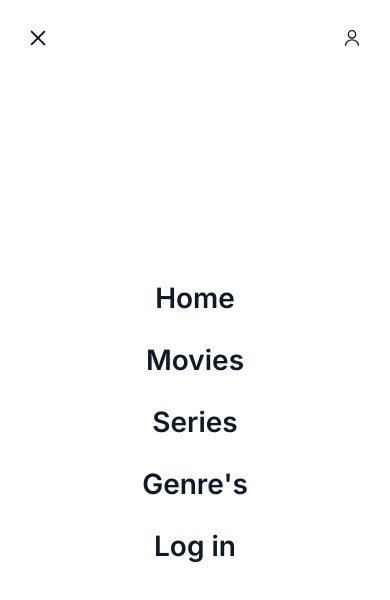
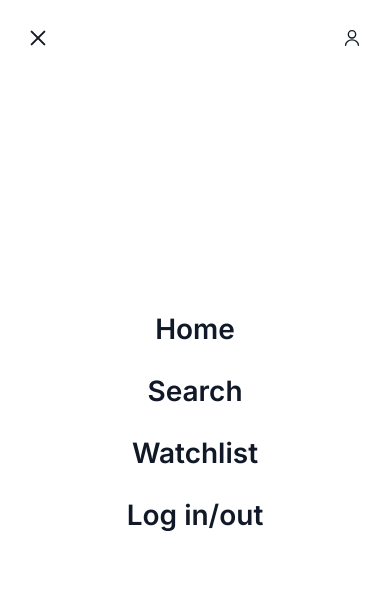
Before and after one commit to iti101/movieDatabase2.5, a React (Vite) app: page / in a window 390 px wide. Both pictures are taken after a click on the button 38 px from the left and 38 px from the top of the page. Shown: the top 600 px of the page. Built offline with nearby package versions, Linux system fonts and the light colour scheme.

Commit message:
Main menu adjustments

```diff
--- a/src/App.jsx
+++ b/src/App.jsx
@@ -4,6 +4,7 @@ import SearchPage from './pages/SearchPage';
 import Navbar from './components/NavBar';
 import { Navigate, Route, Routes } from 'react-router-dom';
 import HomePage from './pages/HomePage';
+import WatchlistPage from './pages/WatchlistPage';
 
 function App() {
   return (
@@ -12,6 +13,7 @@ function App() {
         <Route path="/" element={<HomePage />} />
         <Route path="/landing" element={<LandingPage />} />
         <Route path="/search" element={<SearchPage />} />
+        <Route path="/watchlist" element={<WatchlistPage />} />
         <Route path="*" element={<Navigate to="/search" replace />} />
       </Routes>
       <Navbar />
--- a/src/components/BrowseBy.css
+++ b/src/components/BrowseBy.css
@@ -16,12 +16,16 @@
   background: #f1f5f9;
   color: #64748b;
   cursor: pointer;
-  transition: background-color 0.15s ease, color 0.15s ease;
+  transition:
+    background-color 0.15s ease,
+    color 0.15s ease,
+    transform 0.15s ease;
 }
 
 .browse-by__trigger:hover {
   background: #e2e8f0;
   color: #475569;
+  transform: scale(1.06);
 }
 
 .browse-by__trigger[aria-expanded='true'] {
@@ -81,11 +85,14 @@
   font-weight: 500;
   text-align: left;
   cursor: pointer;
-  transition: background-color 0.15s ease;
+  transition:
+    background-color 0.15s ease,
+    color 0.15s ease;
 }
 
 .browse-by__option:hover {
   background: #f1f5f9;
+  color: #020617;
 }
 
 @media (max-width: 480px) {
@@ -96,3 +103,9 @@
     min-width: min(12rem, calc(100vw - 2rem));
   }
 }
+
+@media (prefers-reduced-motion: reduce) {
+  .browse-by__trigger:hover {
+    transform: none;
+  }
+}
--- a/src/components/GenreSuggestions.css
+++ b/src/components/GenreSuggestions.css
@@ -21,13 +21,18 @@
   font-weight: 500;
   color: #64748b;
   cursor: pointer;
-  transition: color 0.15s ease;
+  transition:
+    color 0.15s ease,
+    text-decoration-color 0.15s ease;
   white-space: nowrap;
+  text-decoration: underline transparent;
+  text-underline-offset: 0.15em;
 }
 
 .genre-suggestions__item:hover,
 .genre-suggestions__all:hover {
   color: #0f172a;
+  text-decoration-color: currentColor;
 }
 
 .genre-suggestions__all {
--- a/src/components/HeroHeading.css
+++ b/src/components/HeroHeading.css
@@ -3,7 +3,7 @@
   text-align: center;
   width: 100%;
   max-width: 36rem;
-  padding: 0 clamp(0.5rem, 3vw, 1.5rem) 4.75rem;
+  padding: 0 clamp(0.5rem, 3vw, 1.5rem) 3.25rem;
 }
 
 .hero-heading__title {
@@ -69,7 +69,7 @@
 .hero-heading__cta {
   position: absolute;
   left: 50%;
-  top: calc(100% + 2rem);
+  top: calc(100% + 0.75rem);
   opacity: 0;
   filter: blur(14px);
   transform: translateX(-50%) translateY(0.75rem) scale(0.97);
@@ -112,7 +112,7 @@
 
 @media (max-width: 640px) {
   .hero-heading {
-    padding-bottom: 4.25rem;
+    padding-bottom: 3rem;
   }
 
   .hero-heading__title {
@@ -121,7 +121,7 @@
   }
 
   .hero-heading__cta {
-    top: calc(100% + 1.5rem);
+    top: calc(100% + 0.5rem);
     width: calc(100% - 1rem);
     max-width: 18rem;
   }
--- a/src/components/NavBar.css
+++ b/src/components/NavBar.css
@@ -30,11 +30,14 @@
     background: transparent;
     color: #111827;
     cursor: pointer;
-    transition: background-color 0.15s ease;
+    transition:
+            background-color 0.15s ease,
+            transform 0.15s ease;
 }
 
 .navbar__menu-btn:hover {
     background: #f3f4f6;
+    transform: scale(1.04);
 }
 
 .navbar__menu-icon {
@@ -103,11 +106,14 @@
     background: transparent;
     color: #111827;
     cursor: pointer;
-    transition: background-color 0.15s ease;
+    transition:
+            background-color 0.15s ease,
+            transform 0.15s ease;
 }
 
 .navbar__account-btn:hover {
     background: #f3f4f6;
+    transform: scale(1.04);
 }
 
 .navbar__account-backdrop {
@@ -169,11 +175,17 @@
     font-size: 0.875rem;
     font-weight: 500;
     cursor: pointer;
-    transition: background-color 0.15s ease;
+    transition:
+            background-color 0.15s ease,
+            transform 0.15s ease,
+            box-shadow 0.15s ease;
+    box-shadow: 0 1px 2px rgba(17, 24, 39, 0.08);
 }
 
 .navbar__account-signin:hover {
     background: #1f2937;
+    transform: translateY(-1px);
+    box-shadow: 0 4px 12px rgba(17, 24, 39, 0.14);
 }
 
 /* Fullscreen menu overlay */
@@ -212,7 +224,11 @@
     color: #111827;
     text-decoration: none;
     padding: 0.75rem 1.5rem;
+    border: none;
     border-radius: 0.5rem;
+    background: transparent;
+    font-family: inherit;
+    cursor: pointer;
     opacity: 0;
     transform: translateY(1rem);
     transition:
@@ -230,6 +246,7 @@
 .navbar__fullscreen-link:hover {
     color: #374151;
     background: #f9fafb;
+    transform: translateY(-1px);
 }
 
 @media (max-width: 640px) {
@@ -254,3 +271,12 @@
         height: 2.5rem;
     }
 }
+
+@media (prefers-reduced-motion: reduce) {
+    .navbar__menu-btn:hover,
+    .navbar__account-btn:hover,
+    .navbar__account-signin:hover,
+    .navbar__fullscreen-link:hover {
+        transform: none;
+    }
+}
--- a/src/components/NavBar.jsx
+++ b/src/components/NavBar.jsx
@@ -4,10 +4,9 @@ import './NavBar.css';
 
 const MENU_LINKS = [
   { label: 'Home', to: '/' },
-  { label: 'Movies', to: '/search' },
-  { label: 'Series', to: '/search' },
-  { label: "Genre's", to: '/search' },
-  { label: 'Log in', to: '/search' },
+  { label: 'Search', to: '/search' },
+  { label: 'Watchlist', to: '/watchlist' },
+  { label: 'Log in/out', action: 'auth' },
 ];
 
 function MenuIcon() {
@@ -56,7 +55,7 @@ function AccountMenu({ onClose, onSignIn }) {
   );
 }
 
-function FullscreenMenu({ isOpen, onLinkClick }) {
+function FullscreenMenu({ isOpen, onLinkClick, onSignIn }) {
   let overlayClass = 'navbar__overlay';
   if (isOpen) {
     overlayClass += ' navbar__overlay--open';
@@ -73,6 +72,23 @@ function FullscreenMenu({ isOpen, onLinkClick }) {
           let delay = '0ms';
           if (isOpen) {
             delay = `${index * 60 + 80}ms`;
+          }
+
+          if (link.action === 'auth') {
+            return (
+              <button
+                key={link.label}
+                type="button"
+                className="navbar__fullscreen-link"
+                style={{ transitionDelay: delay }}
+                onClick={() => {
+                  onSignIn();
+                  onLinkClick();
+                }}
+              >
+                {link.label}
+              </button>
+            );
           }
 
           return (
@@ -179,7 +195,7 @@ export default function Navbar() {
         </div>
       </header>
 
-      <FullscreenMenu isOpen={menuOpen} onLinkClick={closeMenu} />
+      <FullscreenMenu isOpen={menuOpen} onLinkClick={closeMenu} onSignIn={handleSignIn} />
     </>
   );
 }
--- a/src/components/PillButton.css
+++ b/src/components/PillButton.css
@@ -12,15 +12,30 @@
   font-weight: 500;
   line-height: 1;
   cursor: pointer;
-  transition: background-color 0.15s ease;
+  box-shadow: 0 1px 2px rgba(15, 23, 42, 0.08);
+  transition:
+    background-color 0.15s ease,
+    transform 0.15s ease,
+    box-shadow 0.15s ease;
 }
 
 .pill-button:hover {
   background: #1e293b;
+  transform: translateY(-1px);
+  box-shadow: 0 4px 12px rgba(15, 23, 42, 0.14);
 }
 
 .pill-button:active {
   background: #0f172a;
+  transform: translateY(0);
+  box-shadow: 0 1px 2px rgba(15, 23, 42, 0.08);
+}
+
+@media (prefers-reduced-motion: reduce) {
+  .pill-button:hover,
+  .pill-button:active {
+    transform: none;
+  }
 }
 
 @media (max-width: 640px) {
--- /dev/null
+++ b/src/pages/WatchlistPage.css
@@ -0,0 +1,13 @@
+.watchlist-page {
+    display: flex;
+    align-items: center;
+    justify-content: center;
+    min-height: 100vh;
+    padding: 6rem 1.5rem 2rem;
+}
+
+.watchlist-page__message {
+    font-size: 1.125rem;
+    color: #6b7280;
+    text-align: center;
+}
--- /dev/null
+++ b/src/pages/WatchlistPage.jsx
@@ -0,0 +1,11 @@
+import './WatchlistPage.css';
+
+export default function WatchlistPage() {
+  return (
+    <div className="watchlist-page">
+      <p className="watchlist-page__message">
+        Your watchlist is empty. Sign in to save titles.
+      </p>
+    </div>
+  );
+}
```
